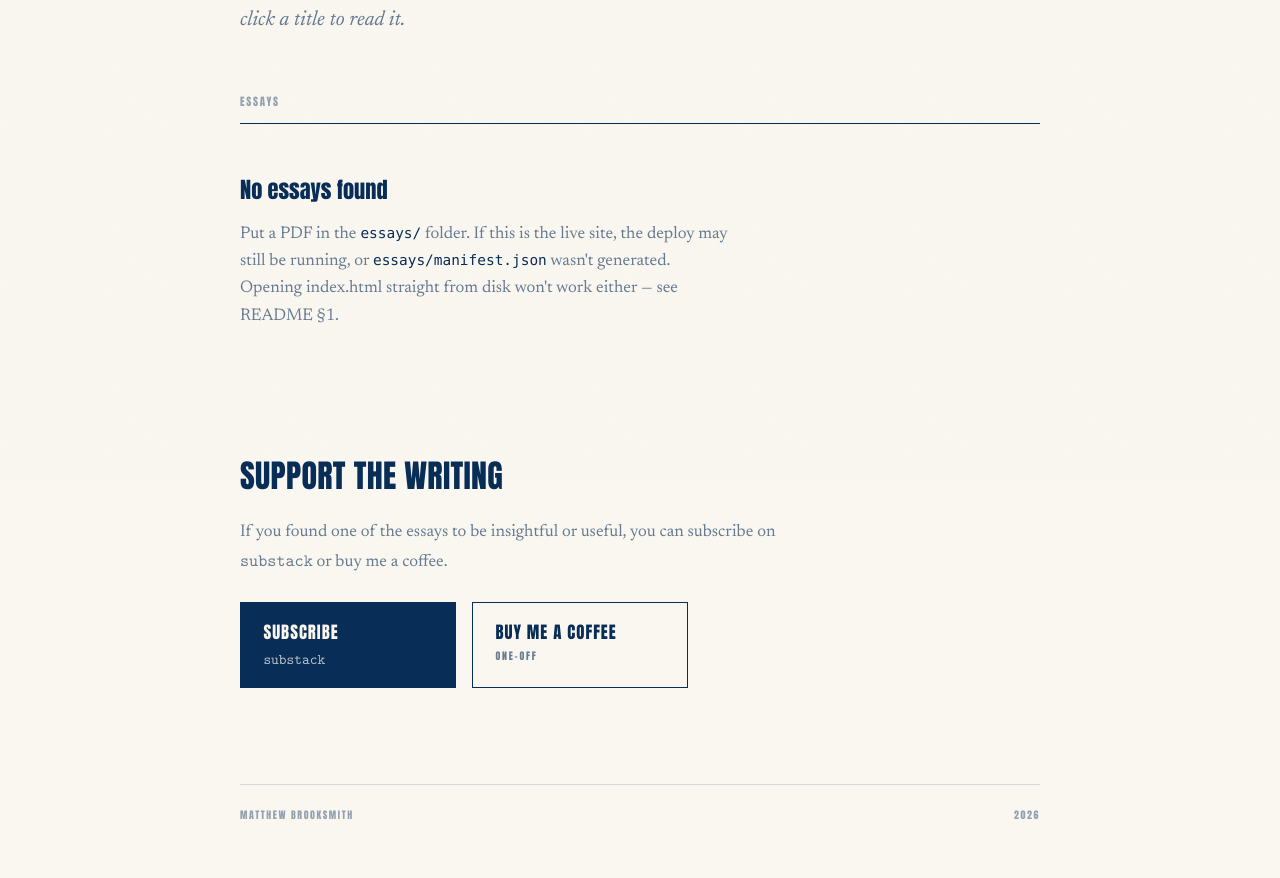
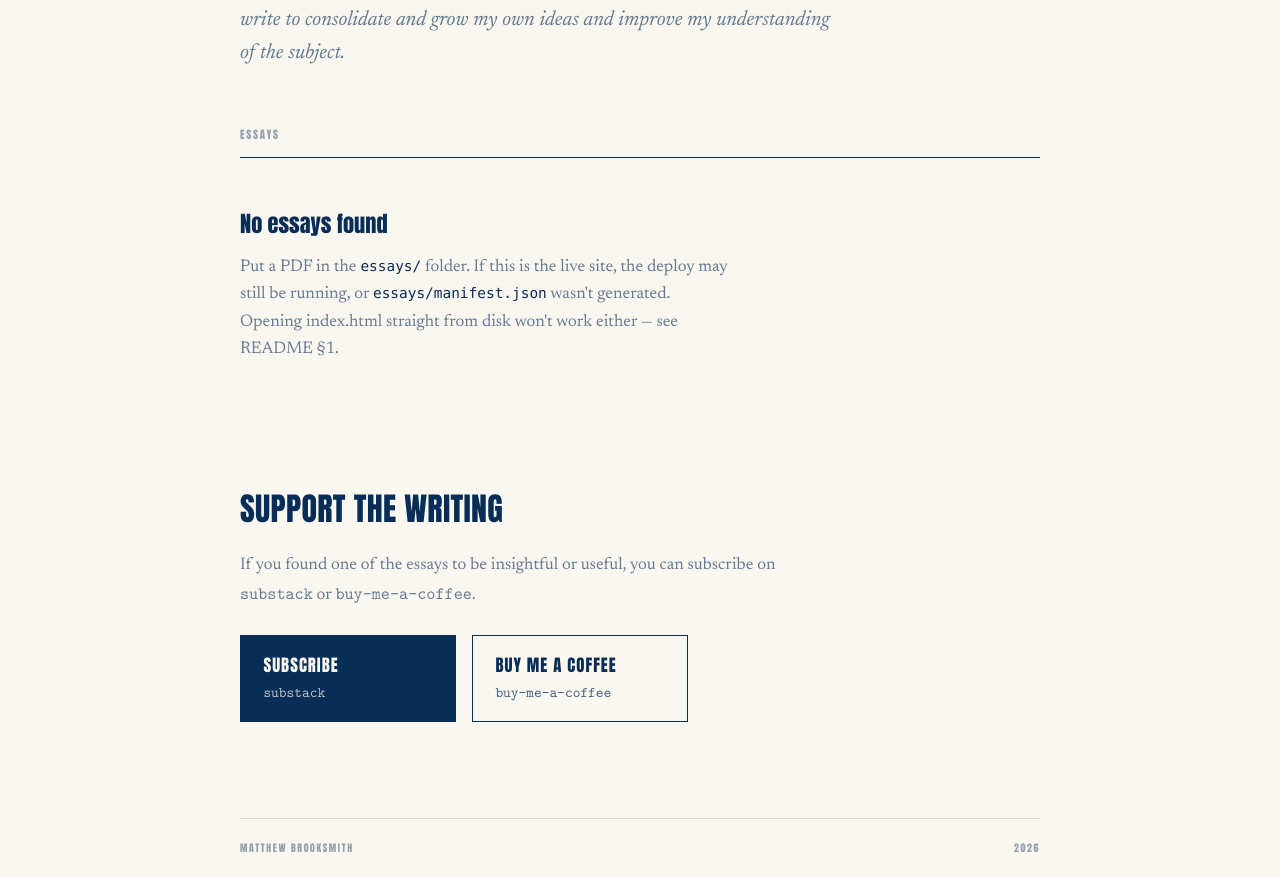
Before and after one commit to matthew-brooksmith/physics-website, a plain HTML site: page index.html in a window 1280 px wide. Shown: the part 315-1193 px from the top of the page. Drawn offline with Linux system fonts and the light colour scheme; no server answers.

Commit message:
New intro text; set buy-me-a-coffee in typewriter font
Co-Authored-By: Claude Opus 5.5 <noreply@anthropic.com>
Claude-Session: https://claude.ai/code/session_01N4VokfiKTxdAZdR2BbvtAy

```diff
--- a/app.js
+++ b/app.js
@@ -177,7 +177,7 @@
     var s = CONFIG.support || {};
     var buttons = [
       { href: safeHref(s.substack), label: "Subscribe", sub: "substack", subCls: "btn-sub tt", cls: "btn btn-primary" },
-      { href: safeHref(s.buymeacoffee), label: "Buy me a coffee", sub: "One-off", cls: "btn" }
+      { href: safeHref(s.buymeacoffee), label: "Buy me a coffee", sub: "buy-me-a-coffee", subCls: "btn-sub tt", cls: "btn" }
     ].filter(function (b) { return b.href; });
 
     if (!buttons.length) {
@@ -185,9 +185,10 @@
       return;
     }
     $("supportTitle").textContent = s.heading || "Support";
-    // Every "Substack" in the text is set like LaTeX's \texttt{substack}.
-    String(s.text || "").split(/(substack)/i).forEach(function (part, i) {
-      $("supportText").appendChild(i % 2 ? el("span", "tt", part.toLowerCase())
+    // "Substack" and "buy me a coffee" in the text are set like LaTeX's
+    // \texttt{substack} and \texttt{buy-me-a-coffee}.
+    String(s.text || "").split(/(substack|buy[\s-]+me[\s-]+a[\s-]+coffee)/i).forEach(function (part, i) {
+      $("supportText").appendChild(i % 2 ? el("span", "tt", part.toLowerCase().replace(/\s+/g, "-"))
                                          : document.createTextNode(part));
     });
     buttons.forEach(function (b) {
--- a/config.js
+++ b/config.js
@@ -20,7 +20,7 @@
 const CONFIG = {
   title:   "Matthew Brooksmith",   // wordmark, top-left. "" to hide.
   heading: "Essays in physics",    // the big line above the list
-  intro:   "Notes and longer pieces written while learning physics. Each one is a PDF; click a title to read it.",
+  intro:   "Topics include the foundations of physics and the philosophy of physics. I write to consolidate and grow my own ideas and improve my understanding of the subject.",
   folder:  "essays/",              // where your PDFs live
   order:   "desc",                 // "desc" = newest first, "asc" = oldest first
   grain:   true,                   // faint paper texture over the background
--- a/style.css
+++ b/style.css
@@ -183,7 +183,7 @@ body.is-empty .list{ display:none; }
 .btn-label{ font-family:var(--display); font-size:1.05rem; letter-spacing:.06em; text-transform:uppercase; }
 .btn-sub{ font-family:var(--display); font-size:.62rem; letter-spacing:.18em; text-transform:uppercase; opacity:.6; }
 
-/* \texttt{substack} */
+/* \texttt{substack}, \texttt{buy-me-a-coffee} */
 .tt{ font-family:var(--tt); font-size:1.02em; letter-spacing:0; text-transform:none; }
 .btn-sub.tt{ font-size:.92rem; opacity:.75; }
 
```
Also changed, not shown: 1 other file.
